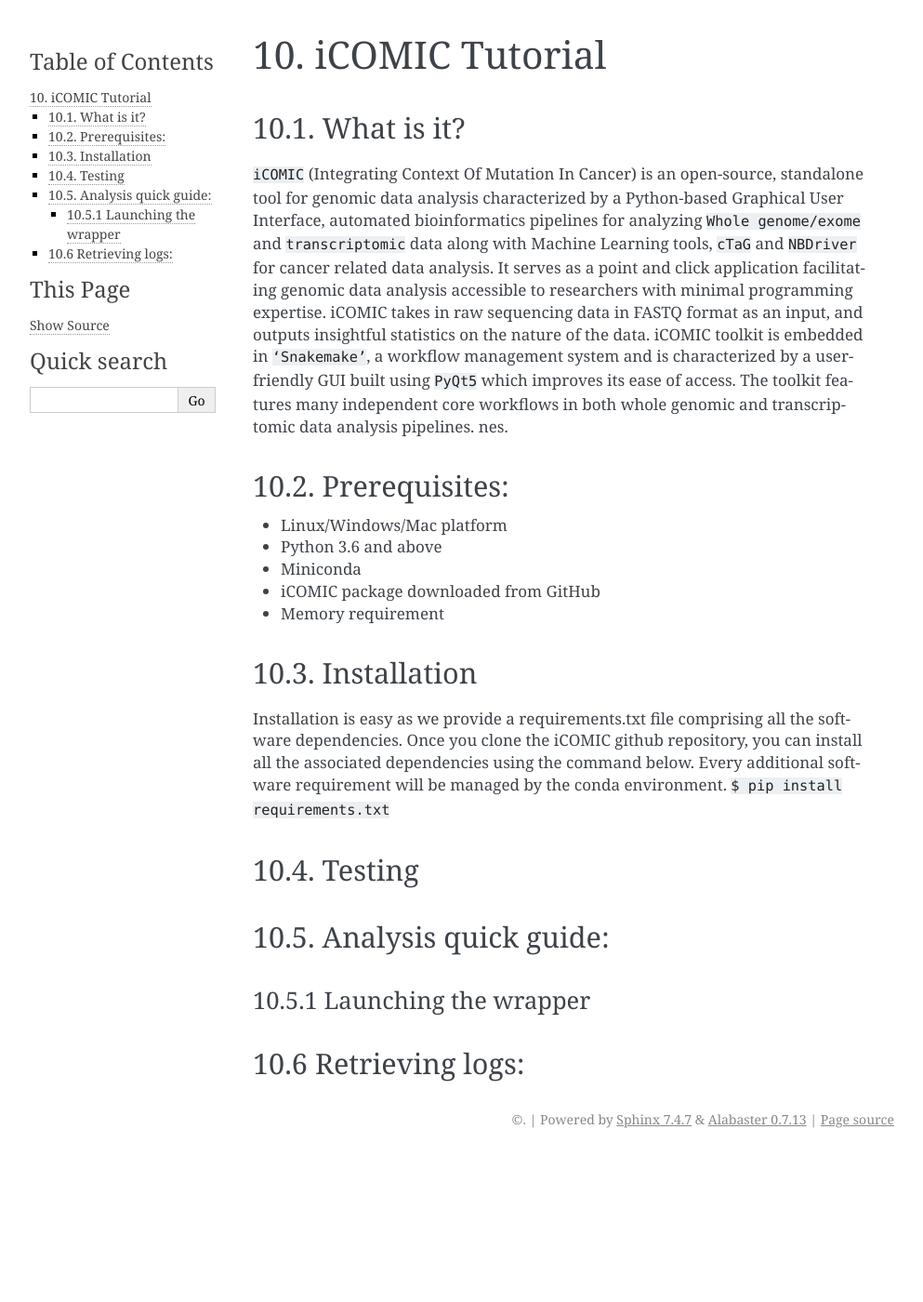
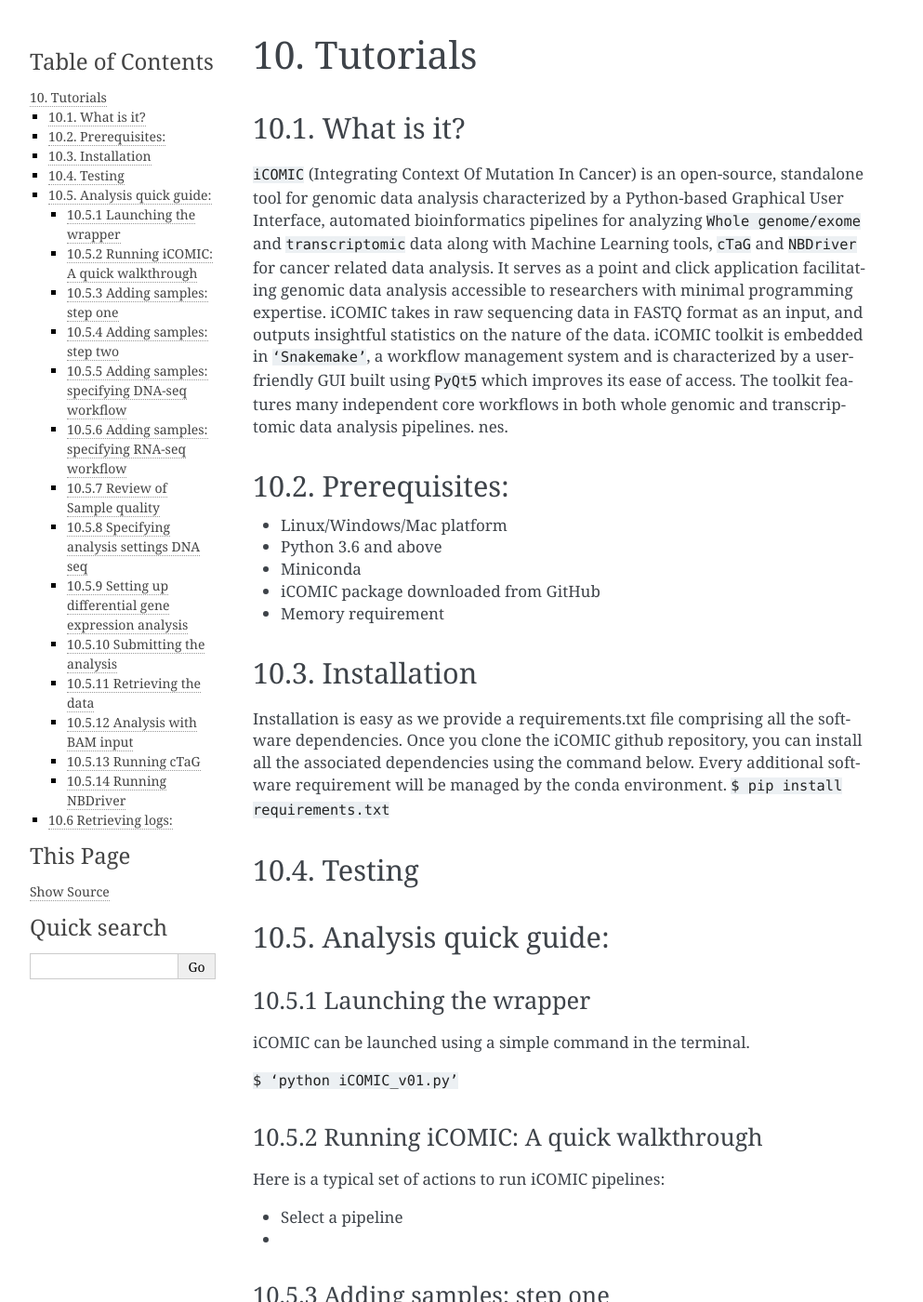
Before and after one commit to anjanaanilkumar1289/iCOMIC_doc, a Sphinx documentation site: the page built from docs/case.md, in a window 1280 px wide and 1400 px high. Shown: the whole window at 93% size, without its empty margins (148-1141 px from the left). Built offline with Sphinx 7.4.7, drawn with Linux system fonts in a browser that asks for light colours; some of the changed text lies outside the part shown.

Commit message:
Update case.md

```diff
--- a/docs/case.md
+++ b/docs/case.md
@@ -1,4 +1,4 @@
-## 10. iCOMIC Tutorial
+## 10. Tutorials
 
 #### 10.1. What is it?
 `iCOMIC` (Integrating Context Of Mutation In Cancer) is an open-source, standalone tool for genomic data analysis characterized by a Python-based Graphical User Interface, automated bioinformatics pipelines for analyzing `Whole genome/exome`  and `transcriptomic` data along with Machine Learning tools, `cTaG` and `NBDriver` for cancer related data analysis. It serves as a point and click application facilitating genomic data analysis accessible to researchers with minimal programming expertise. iCOMIC takes in raw sequencing data in FASTQ format as an input, and outputs insightful statistics on the nature of the data. iCOMIC toolkit is embedded in `‘Snakemake’`, a workflow management system and is characterized by a user-friendly GUI built using `PyQt5` which improves its ease of access. The toolkit features many independent core workflows in both whole genomic and transcriptomic data analysis pipelines. nes.
@@ -18,6 +18,30 @@
 #### 10.4. Testing
 
 #### 10.5. Analysis quick guide:
+
 ##### 10.5.1 Launching the wrapper
 
+iCOMIC can be launched using a simple command in the terminal.
+
+`$ ‘python iCOMIC_v01.py’`
+
+##### 10.5.2 Running iCOMIC: A quick walkthrough
+
+Here is a typical set of actions to run iCOMIC pipelines:
+- Select a pipeline
+-
+
+##### 10.5.3 Adding samples: step one
+##### 10.5.4 Adding samples: step two
+##### 10.5.5 Adding samples: specifying DNA-seq workflow
+##### 10.5.6 Adding samples: specifying RNA-seq workflow
+##### 10.5.7 Review of Sample quality
+##### 10.5.8 Specifying analysis settings DNA seq
+##### 10.5.9 Setting up differential gene expression analysis
+##### 10.5.10 Submitting the analysis
+##### 10.5.11 Retrieving the data
+##### 10.5.12 Analysis with BAM input
+##### 10.5.13 Running cTaG
+##### 10.5.14 Running NBDriver
+
 #### 10.6 Retrieving logs:
```
